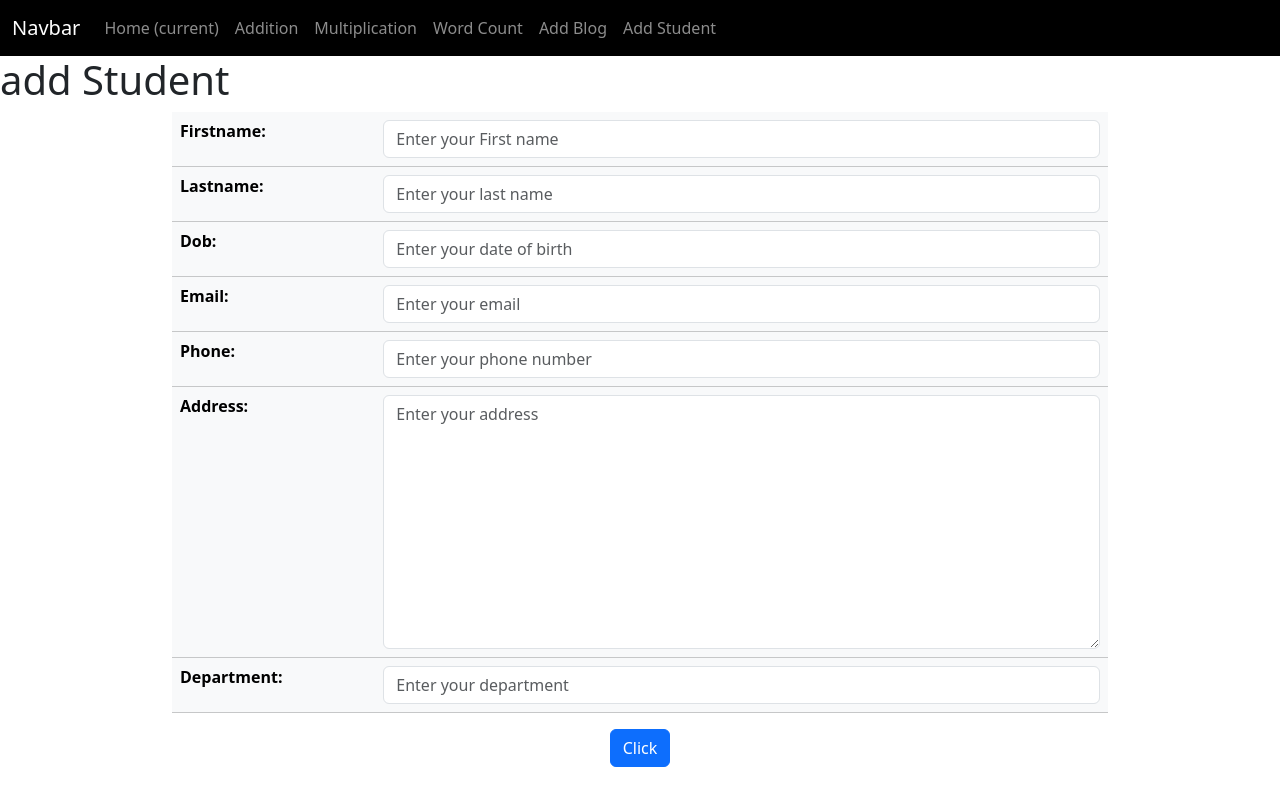
After one commit to abhinavg04/blog_app, a Django app: page /user/addstud in a window 1280 px wide. The commit adds this page. Run offline with Django 5.2, Linux system fonts and the light colour scheme.

Commit message:
add student form

```diff
--- /dev/null
+++ b/user/form.py
@@ -0,0 +1,16 @@
+from django import forms
+
+class BlogForm(forms.Form):
+    title = forms.CharField(max_length=100)
+    body = forms.CharField(max_length=500)
+    author = forms.CharField(max_length=100)
+    image = forms.FileField()
+
+class StudentDetails(forms.Form):
+    firstname = forms.CharField(max_length=100,widget=forms.TextInput(attrs={"class":"form-control","placeholder":"Enter your First name"}))
+    lastname = forms.CharField(max_length=100,widget=forms.TextInput(attrs={"class":"form-control","placeholder":"Enter your last name"}))
+    dob = forms.DateField(widget=forms.DateInput(attrs={"class":"form-control","placeholder":"Enter your date of birth"}))
+    email = forms.EmailField(max_length=100,widget=forms.EmailInput(attrs={"class":"form-control","placeholder":"Enter your email"}))
+    phone = forms.IntegerField(widget=forms.NumberInput(attrs={"class":"form-control","placeholder":"Enter your phone number"}))
+    address = forms.CharField(max_length=200,widget=forms.Textarea(attrs={"class":"form-control","placeholder":"Enter your address"}))
+    department = forms.CharField(max_length=100,widget=forms.TextInput(attrs={"class":"form-control","placeholder":"Enter your department"}))
--- /dev/null
+++ b/user/templates/add_student.html
@@ -0,0 +1,13 @@
+{% extends "navbar.html" %}
+{% block dash %}
+<h1> add Student</h1>
+<div class="text-center container w-75">
+    <form action="" method="post" enctype="">
+        {% csrf_token %}
+        <table class="table table-light p-5">
+            {{form.as_table}}
+        </table>
+        <button type="submit" class="btn btn-primary">Click</button>
+    </form>
+</div>
+{% endblock dash %}
--- a/user/templates/addition.html
+++ b/user/templates/addition.html
@@ -1,8 +1,5 @@
 <!doctype html>
-<<<<<<< HEAD
 {% extends "navbar.html" %}
-=======
->>>>>>> 6222876f54bd4e584488fdaf2380f423aa948294
 <html lang="en">
     <head>
         <title>Title</title>
--- a/user/templates/navbar.html
+++ b/user/templates/navbar.html
@@ -1,25 +1,17 @@
- <!-- place navbar here -->
- {% load static %}
- <link rel="stylesheet" href="{% static 'css/styledash.css' %}">
- <!doctype html>
- <html lang="en">
+<!-- place navbar here -->
+{% load static %}
+<link rel="stylesheet" href="{% static 'css/styledash.css' %}" />
+<!DOCTYPE html>
+<html lang="en">
   <head>
     <title>Title</title>
     <!-- Required meta tags -->
     <meta charset="utf-8" />
-    <meta
-      name="viewport"
-      content="width=device-width, initial-scale=1, shrink-to-fit=no"
-    />
+    <meta name="viewport" content="width=device-width, initial-scale=1, shrink-to-fit=no" />
 
     <!-- Bootstrap CSS v5.2.1 -->
-    <link
-      href="https://cdn.jsdelivr.net/npm/bootstrap@5.3.2/dist/css/bootstrap.min.css"
-      rel="stylesheet"
-      integrity="sha384-T3c6CoIi6uLrA9TneNEoa7RxnatzjcDSCmG1MXxSR1GAsXEV/Dwwykc2MPK8M2HN"
-      crossorigin="anonymous"
-    />
-    <link rel="stylesheet" href="{% static "css/styledash.css" %}">
+    <link href="https://cdn.jsdelivr.net/npm/bootstrap@5.3.2/dist/css/bootstrap.min.css" rel="stylesheet" integrity="sha384-T3c6CoIi6uLrA9TneNEoa7RxnatzjcDSCmG1MXxSR1GAsXEV/Dwwykc2MPK8M2HN" crossorigin="anonymous" />
+    <link rel="stylesheet" href="{% static 'css/styledash.css' %}" />
   </head>
 
   <body>
@@ -28,14 +20,12 @@
       <nav class="navbar navbar-expand-lg navbar-dark">
         <div class="container-fluid navbox">
           <a class="navbar-brand" href="#">Navbar</a>
-          <button class="navbar-toggler" type="button" data-toggle="collapse" data-target="#navbarSupportedContent" aria-controls="navbarSupportedContent" aria-expanded="false" aria-label="Toggle navigation">
-            <span class="navbar-toggler-icon"></span>
-          </button>
+          <button class="navbar-toggler" type="button" data-toggle="collapse" data-target="#navbarSupportedContent" aria-controls="navbarSupportedContent" aria-expanded="false" aria-label="Toggle navigation"><span class="navbar-toggler-icon"></span></button>
 
           <div class="collapse navbar-collapse" id="navbarSupportedContent">
             <ul class="navbar-nav mr-auto">
               <li class="nav-item active">
-                <a class="nav-link" href="{%url 'dash'%}">Home <span class="sr-only">(current)</span></a>
+                <a class="nav-link" href="{% url 'dash' %}">Home <span class="sr-only">(current)</span></a>
               </li>
               <li class="nav-item">
                 <a class="nav-link" href="{% url 'add' %}">Addition</a>
@@ -47,32 +37,28 @@
                 <a class="nav-link" href="{% url 'word' %}">Word Count</a>
               </li>
               <li class="nav-item">
-                <a class="nav-link disabled" href="#">Disabled</a>
+                <a class="nav-link" href="{% url 'blog' %}">Add Blog</a>
               </li>
+              <li class="nav-item">
+                <a class="nav-link" href="{% url 'add_stud' %}">Add Student</a>
+              </li>
+
             </ul>
           </div>
         </div>
       </nav>
     </header>
     <main>
-        {% block dash %}
-        {% endblock dash %}
+      {% block dash %}
 
+      {% endblock %}
     </main>
     <footer>
       <!-- place footer here -->
     </footer>
     <!-- Bootstrap JavaScript Libraries -->
-    <script
-      src="https://cdn.jsdelivr.net/npm/@popperjs/core@2.11.8/dist/umd/popper.min.js"
-      integrity="sha384-I7E8VVD/ismYTF4hNIPjVp/Zjvgyol6VFvRkX/vR+Vc4jQkC+hVqc2pM8ODewa9r"
-      crossorigin="anonymous"
-    ></script>
+    <script src="https://cdn.jsdelivr.net/npm/@popperjs/core@2.11.8/dist/umd/popper.min.js" integrity="sha384-I7E8VVD/ismYTF4hNIPjVp/Zjvgyol6VFvRkX/vR+Vc4jQkC+hVqc2pM8ODewa9r" crossorigin="anonymous"></script>
 
-    <script
-      src="https://cdn.jsdelivr.net/npm/bootstrap@5.3.2/dist/js/bootstrap.min.js"
-      integrity="sha384-BBtl+eGJRgqQAUMxJ7pMwbEyER4l1g+O15P+16Ep7Q9Q+zqX6gSbd85u4mG4QzX+"
-      crossorigin="anonymous"
-    ></script>
+    <script src="https://cdn.jsdelivr.net/npm/bootstrap@5.3.2/dist/js/bootstrap.min.js" integrity="sha384-BBtl+eGJRgqQAUMxJ7pMwbEyER4l1g+O15P+16Ep7Q9Q+zqX6gSbd85u4mG4QzX+" crossorigin="anonymous"></script>
   </body>
- </html>
+</html>
--- a/user/urls.py
+++ b/user/urls.py
@@ -5,4 +5,6 @@ urlpatterns = [
     path('add',AdditionView.as_view(),name="add"),
     path('mul',MulView.as_view(),name="mul"),
     path('word',WordCount.as_view(),name="word"),
+    path('blog',AddBlog.as_view(),name="blog"),
+    path('addstud',AddStud.as_view(),name="add_stud"),
 ]
--- a/user/views.py
+++ b/user/views.py
@@ -1,6 +1,7 @@
 from django.shortcuts import render,redirect
 from django.views import View
 from django.http import HttpResponse
+from .form import BlogForm,StudentDetails
 # Create your views here.
 
 class DashBoardView(View):
@@ -24,7 +25,7 @@ class AdditionView(View):
         return render(request,'addition.html',context)
 class MulView(View):
     def get(self,request):
-        return render(request,"addition.html")
+        return render(request,"multiplication.html")
     def post(self,request):
         num1 = request.POST.get('num1')
         num2 = request.POST.get('num2')
@@ -50,3 +51,46 @@ class WordCount(View):
         context={}
         context["data"] = d
         return render(request,'word_count.html',context)
+
+class AddBlog(View):
+    def get(self,request):
+        form = BlogForm()
+        return render(request,"add_blog.html",{"form":form})
+    def post(self,request):
+        # title = request.POST.get('title')
+        # body = request.POST.get('body')
+        # auth = request.POST.get('author')
+        # img  = request.POST.get('image')
+        # print(title,body,auth,img)
+        form_data = BlogForm(data=request.POST,files=request.FILES)
+        print(form_data.is_valid())
+        if form_data.is_valid():
+            title = form_data.cleaned_data.get('title')
+            body = form_data.cleaned_data.get('body')
+            auth = form_data.cleaned_data.get('author')
+            print(title,body,auth)
+            return HttpResponse("SuccessFull")
+        else:
+            print(form_data.errors)
+            return HttpResponse("Submission Failed")
+
+class AddStud(View):
+    def get(self,request):
+        stud_form = StudentDetails()
+        return render(request,"add_student.html",{"form":stud_form})
+    def post(self,request):
+        form_data = StudentDetails(data=request.POST)
+        print(form_data.is_valid())
+        if form_data.is_valid():
+            firstname = form_data.cleaned_data.get('firstname')
+            lastname = form_data.cleaned_data.get('lastname')
+            dob = form_data.cleaned_data.get('dob')
+            email = form_data.cleaned_data.get('email')
+            phone = form_data.cleaned_data.get('phone')
+            address = form_data.cleaned_data.get('address')
+            department = form_data.cleaned_data.get('department')
+            print(firstname,lastname,dob,email,phone,address,department)
+            return HttpResponse("SuccessFully Submitted")
+        else:
+            print(form_data.errors)
+            return HttpResponse("Submission Failed")
```
Also changed, not shown: user/templates/add_blog.html (added, +13 -0 lines).
